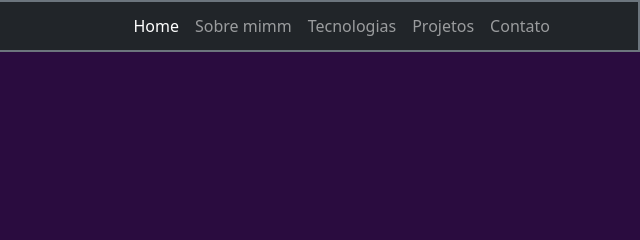
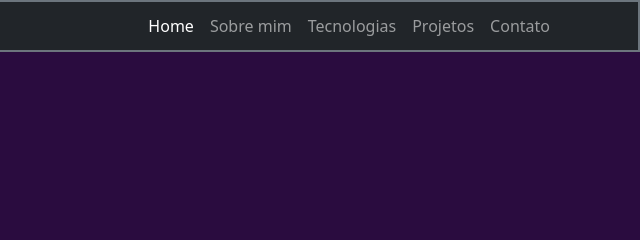
Before and after one commit to Caio-Milhomem/Primeiro-portifolio, a plain HTML site: page index.html in a window 1280 px wide. Shown: the top 240 px of the page, 640-1280 px from the left. Drawn offline with nearby package versions, Linux system fonts and the light colour scheme.

Commit message:
Text corretions

```diff
--- a/index.html
+++ b/index.html
@@ -22,7 +22,7 @@
       <div class="collapse navbar-collapse" id="navbarResponsive">
         <ul class="navbar-nav ms-auto">
           <li class="nav-item"><a class="nav-link active" href="#home">Home</a></li>
-          <li class="nav-item"><a class="nav-link" href="#sobre">Sobre mimm</a></li>
+          <li class="nav-item"><a class="nav-link" href="#sobre">Sobre mim</a></li>
           <li class="nav-item"><a class="nav-link" href="#tecnologias">Tecnologias</a></li>
           <li class="nav-item"><a class="nav-link" href="#projetos">Projetos</a></li>
           <li class="nav-item"><a class="nav-link" href="#contato">Contato</a></li>
```
